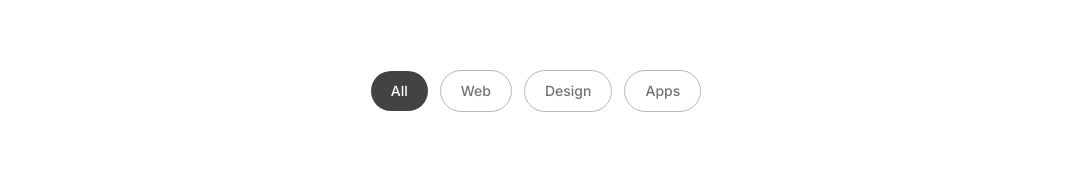
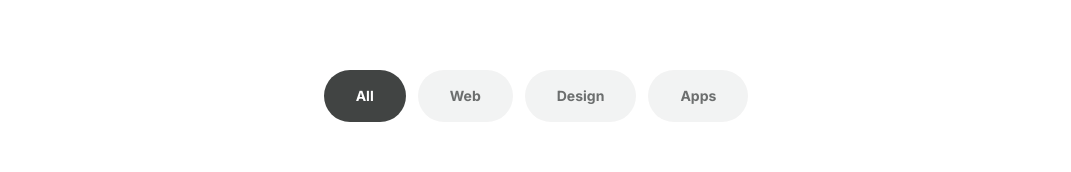
Before and after one commit to twocoderz/twocoderz.team, a React (Vite) app: page /work in a window 1280 px wide. Shown: the part 362-534 px from the top of the page, without its empty margins (104-1175 px from the left). Built offline with nearby package versions, Linux system fonts and the light colour scheme.

Commit message:
modifs colors

```diff
--- a/src/shared/components/ui/FilterTabs.tsx
+++ b/src/shared/components/ui/FilterTabs.tsx
@@ -34,11 +34,11 @@ export function FilterTabs({
             onClick={() => onSelect(category)}
             whileTap={{ scale: 0.97 }}
             className={cn(
-              "relative px-5 py-2.5 text-sm font-medium rounded-full",
+              "relative px-p8 py-p4 text-sm font-bold cursor-pointer rounded-full",
               "transition-colors duration-200",
               isSelected
                 ? "bg-black-80 text-white"
-                : "bg-transparent text-black-60 border border-black-30 hover:border-black-60 hover:text-black-80",
+                : "bg-black-5 text-black-60 hover:text-black-80",
             )}
           >
             {category}
```
